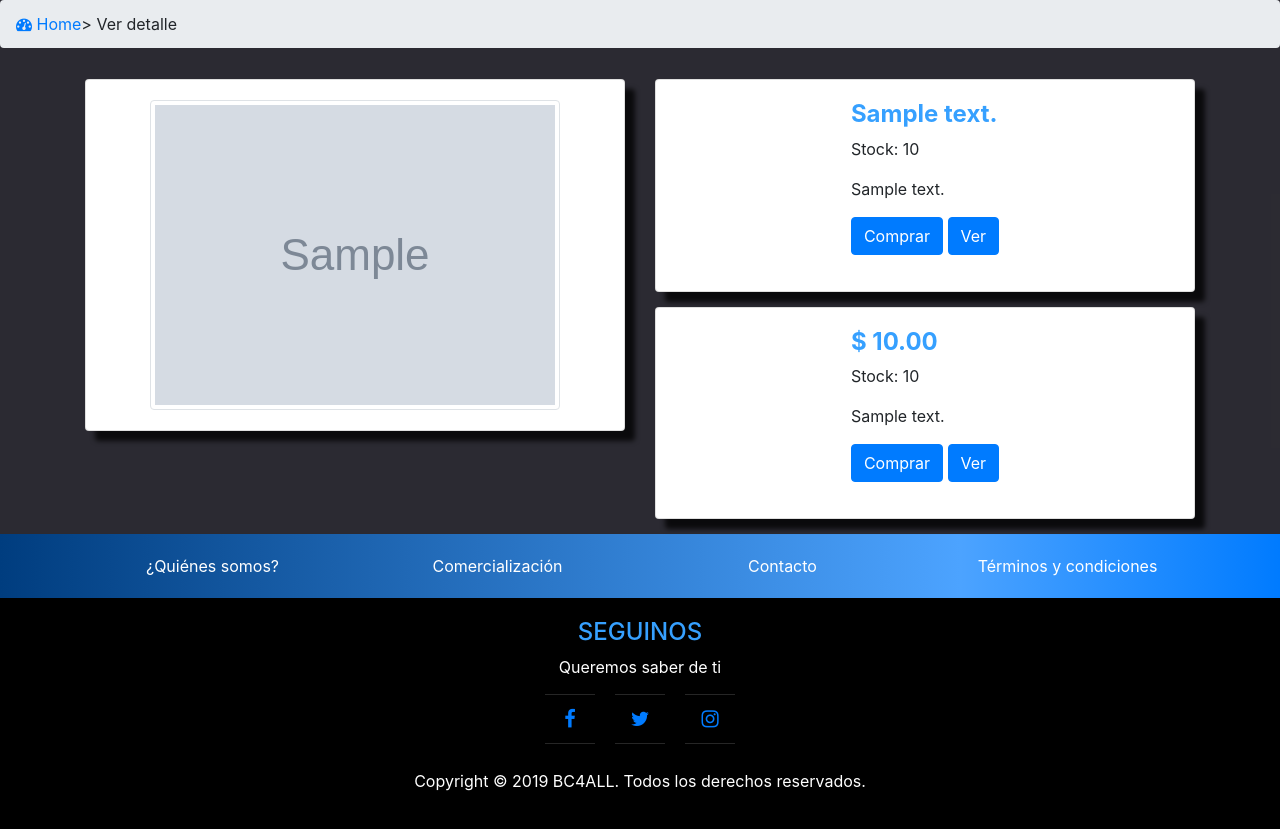
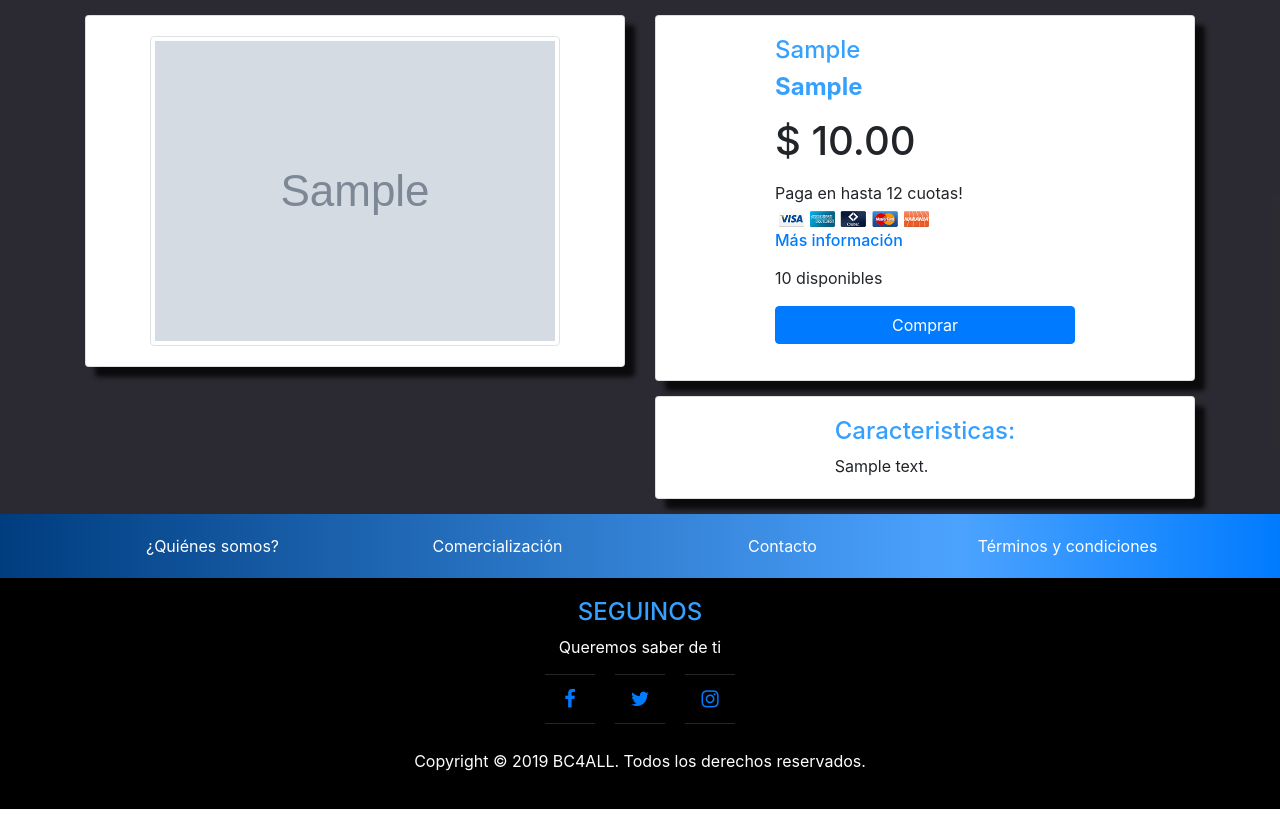
Before and after one commit to Hefes10/bici4all, a CodeIgniter app: page /MiretMartin_TP1/index.php/producto_controller/verDetalle/1 in a window 1280 px wide. Shown: the part 61-890 px from the top of the page. Run offline with CodeIgniter, Linux system fonts and the light colour scheme; tables that the repository leaves empty hold one stand-in row (values such as "Sample post"); grey boxes marked "Sample" are stand-in pictures; some libraries are stand-ins or nearby versions.

Commit message:
vista lista, falta la parte admin de la nueva base

```diff
--- a/application/controllers/carrito_controller.php
+++ b/application/controllers/carrito_controller.php
@@ -43,7 +43,7 @@ class Carrito_controller extends CI_Controller {
         // Genera array para insertar en el carrito
 		$insert_data = array(
 			'id' => $this->input->post('id_producto'),
-			'name' => $this->input->post('descripcion'),
+			'name' => $this->input->post('modelo'),
 			'price' => $this->input->post('precio_venta'),
 			'qty' => 1
 			);
@@ -52,7 +52,8 @@ class Carrito_controller extends CI_Controller {
 		$this->cart->insert($insert_data);
 
         // Redirige a la misma página que se encuentra
-		header('Location: '.$_SERVER['HTTP_REFERER']);
+		//header('Location: '.$_SERVER['HTTP_REFERER']);
+		header('Location: '. base_url('mi_carrito'));
 	}
 
 
--- a/application/views/detalle_view.php
+++ b/application/views/detalle_view.php
@@ -1,12 +1,6 @@
 <body>
 <!-- Main -->
 <main id="main">
-    <section class="content-header">
-      <ol class="breadcrumb">
-        <li><a href="<?php echo base_url('principal');?>"><i class="fa fa-dashboard"></i> Home</a></li>
-        <li class="active">> Ver detalle</li>
-      </ol>
-    </section>
 
 	<section id="detalleProducto">
 		<div class="container">
@@ -22,8 +16,29 @@
                 <div class="col-md-6">
                     <div class="card">
                             <div class="caption">
-                                <h4><b><?php echo trim($row->descripcion); ?></b></h4>
-
+                                <div class="col">
+                                    <h4><?php echo trim($row->marca); ?></h4>
+                                    <h4><b><?php echo trim($row->modelo); ?></b></h4>
+                                </div>
+                                <div class="col">
+                                    <p>
+                                        <h1>
+                                            $ <?php echo $row->precio_venta; ?>
+                                        </h1>
+                                    </p>
+                                </div>
+                                <p>
+                                <div class="col">
+                                    Paga en hasta 12 cuotas!
+                                </div>
+                                <div class="col">
+                                    <img class="m-1" src="<?php echo base_url('assets/img/mediosdepago.png'); ?>" alt="tarjetas 1" style="max-width: 50%;">
+                                </div>
+                                <div class="col">
+                                    <h6><a href="<?php echo base_url('comercializacion'); ?>">Más información</a></h6>
+                                </div>
+                                </p>
+                                <div class="col">
                                     <p>
                                         <?php
                                             if ($row->stock < $row->stock_min && $row->stock > 0) {
@@ -31,13 +46,12 @@
                                             } elseif ($row->stock == 0) {
                                                 echo 'No hay stock';
                                             }else {
-                                            echo 'Stock: '.$row->stock;
+                                                echo $row->stock. ' disponibles';
                                             }
                                         ?>
                                     </p>
-
-                                <p><?php echo $row->descripcion; ?> </p>
-
+                                </div>
+                                <div class="col">
                                     <p>
                                     <?php
                                         if($row->stock <= 0){
@@ -51,7 +65,6 @@
                                             echo form_submit($btn);
                                             echo form_close();
 
-                                        //echo "<a href='#' class='btn btn-default'>Mas Datos</a>";
                                     ?>
 
                                     <?php
@@ -59,28 +72,27 @@
                                             // Envia los datos en forma de formulario para agregar al carrito
                                             echo form_open('carrito_agrega');
                                             echo form_hidden('id_producto', $row->id_producto);
-                                        echo form_hidden('descripcion', $row->descripcion);
+                                            echo form_hidden('modelo', $row->marca . ' - ' . $row->modelo);
                                             echo form_hidden('precio_venta', $row->precio_venta);
                                             echo form_hidden('stock', $row->stock);
                                     ?>
                                     <div>
                                     <?php
                                             $btn = array(
-                                            'class' => 'btn btn-primary',
+                                                'class' => 'btn btn-primary btn-block',
                                                 'value' => 'Comprar',
                                                 'name' => 'action'
                                                 );
 
                                             echo form_submit($btn);
                                             echo form_close();
-                                        //echo "<a href='#' class='btn btn-default'>Más Datos</a>";
                                     ?>
                                     </div>
                                     <?php
 
                                     } else {
                                             $btn = array(
-                                            'class' => 'btn btn-primary',
+                                                'class' => 'btn btn-primary btn-block',
                                                 'value' => 'Comprar',
                                                 'data-target' => '#modalLogin',
                                                 'data-toggle' => 'modal',
@@ -92,89 +104,19 @@
 
                                         }
                                         ?>
-                                    <a href="<?php echo base_url("verDetalle/$row->id_producto"); ?>" class='btn btn-primary'>Ver</a>
 
                                     </p>
+                                </div>
 
                             </div>
                         </div>
 
                     <div class="card">
                             <div class="caption">
-                                <h4><b>$ <?php echo trim($row->precio_venta); ?></b></h4>
-
-                                <p>
-                                    <?php
-                                        if ($row->stock < $row->stock_min && $row->stock > 0) {
-                                            echo 'Por debajo del valor minimo: '.$row->stock_min;
-                                        } elseif ($row->stock == 0) {
-                                            echo 'No hay stock';
-                                        }else {
-                                            echo 'Stock: '.$row->stock;
-                                        }
-                                    ?>
-                                </p>
-
-                                <p><?php echo $row->descripcion; ?> </p>
-
-                                <p>
-                                <?php
-                                    if($row->stock <= 0){
-                                        $btn = array(
-                                            'class' => 'btn btn-danger',
-                                            'value' => 'Comprar',
-                                            'disabled' => '',
-                                            'name' => 'action'
-                                            );
-
-                                        echo form_submit($btn);
-                                        echo form_close();
-
-                                        //echo "<a href='#' class='btn btn-default'>Mas Datos</a>";
-                                ?>
-
-                                <?php
-                                    } else if ($session_data = $this->session->userdata('logged_in')){
-                                        // Envia los datos en forma de formulario para agregar al carrito
-                                        echo form_open('carrito_agrega');
-                                        echo form_hidden('id_producto', $row->id_producto);
-                                        echo form_hidden('descripcion', $row->descripcion);
-                                        echo form_hidden('precio_venta', $row->precio_venta);
-                                        echo form_hidden('stock', $row->stock);
-                                ?>
-                                <div>
-                                <?php
-                                        $btn = array(
-                                            'class' => 'btn btn-primary',
-                                            'value' => 'Comprar',
-                                            'name' => 'action'
-                                            );
-
-                                        echo form_submit($btn);
-                                        echo form_close();
-                                        //echo "<a href='#' class='btn btn-default'>Más Datos</a>";
-                                ?>
+                                <div class="mx-5">
+                                    <h4>Caracteristicas:</h4>
+                                    <?php echo trim($row->descripcion); ?>
                                 </div>
-                                <?php
-
-                                } else {
-                                        $btn = array(
-                                            'class' => 'btn btn-primary',
-                                            'value' => 'Comprar',
-                                            'data-target' => '#modalLogin',
-                                            'data-toggle' => 'modal',
-                                            'name' => 'action'
-                                            );
-
-                                        echo form_submit($btn);
-                                        echo form_close();
-
-                                    }
-                                    ?>
-                                    <a href="<?php echo base_url("verDetalle/$row->id_producto"); ?>" class='btn btn-primary'>Ver</a>
-
-                                </p>
-
                             </div>
                         </div>
                 </div>
```
Also changed, not shown: application/models/miBaseDeDatos.sql (+5 -3 lines), application/models/misDatos.sql (+9 -9 lines), application/views/principal.php (+1 -15 lines). Lines whose indentation alone changed are shown as unchanged.
